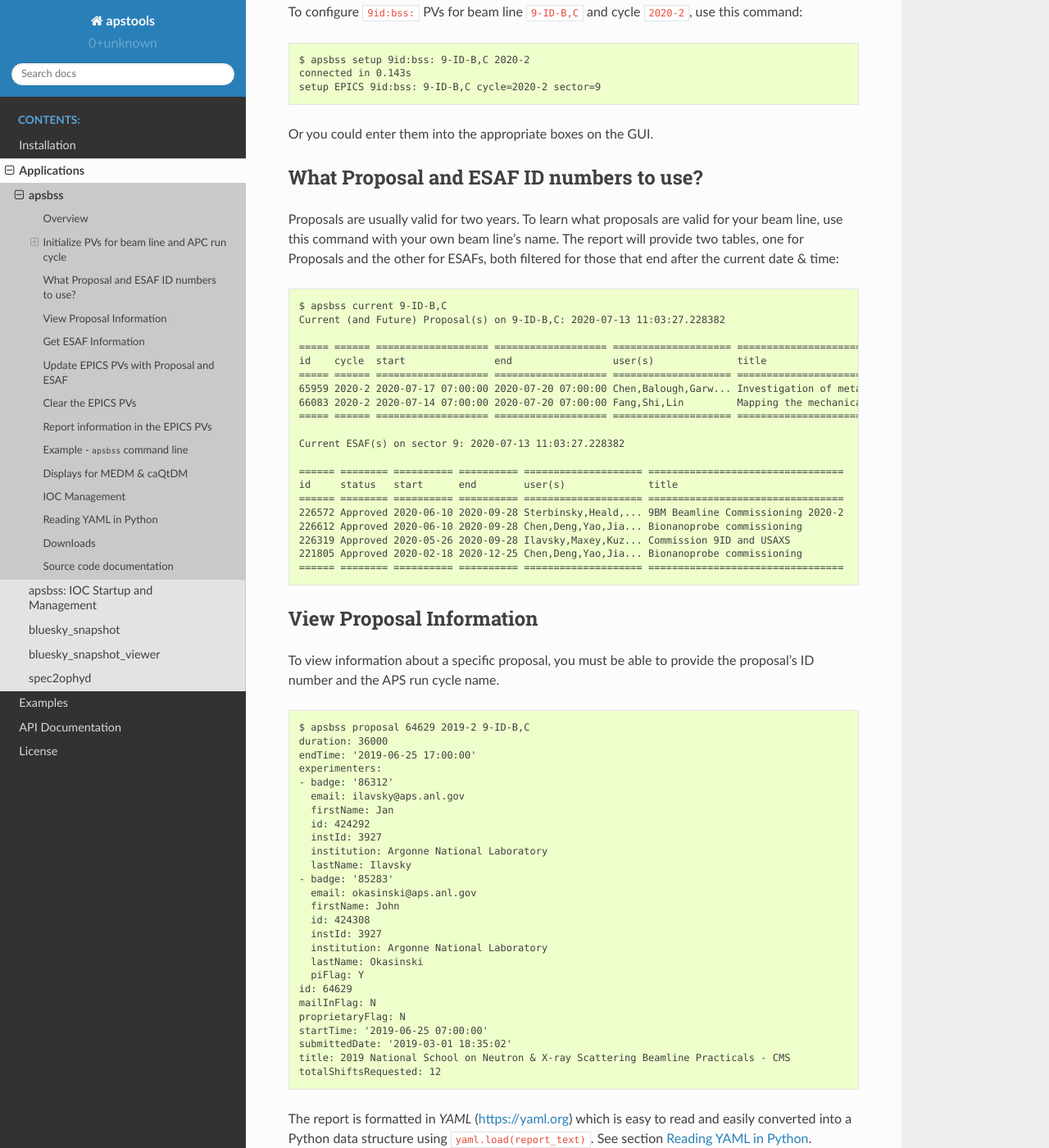
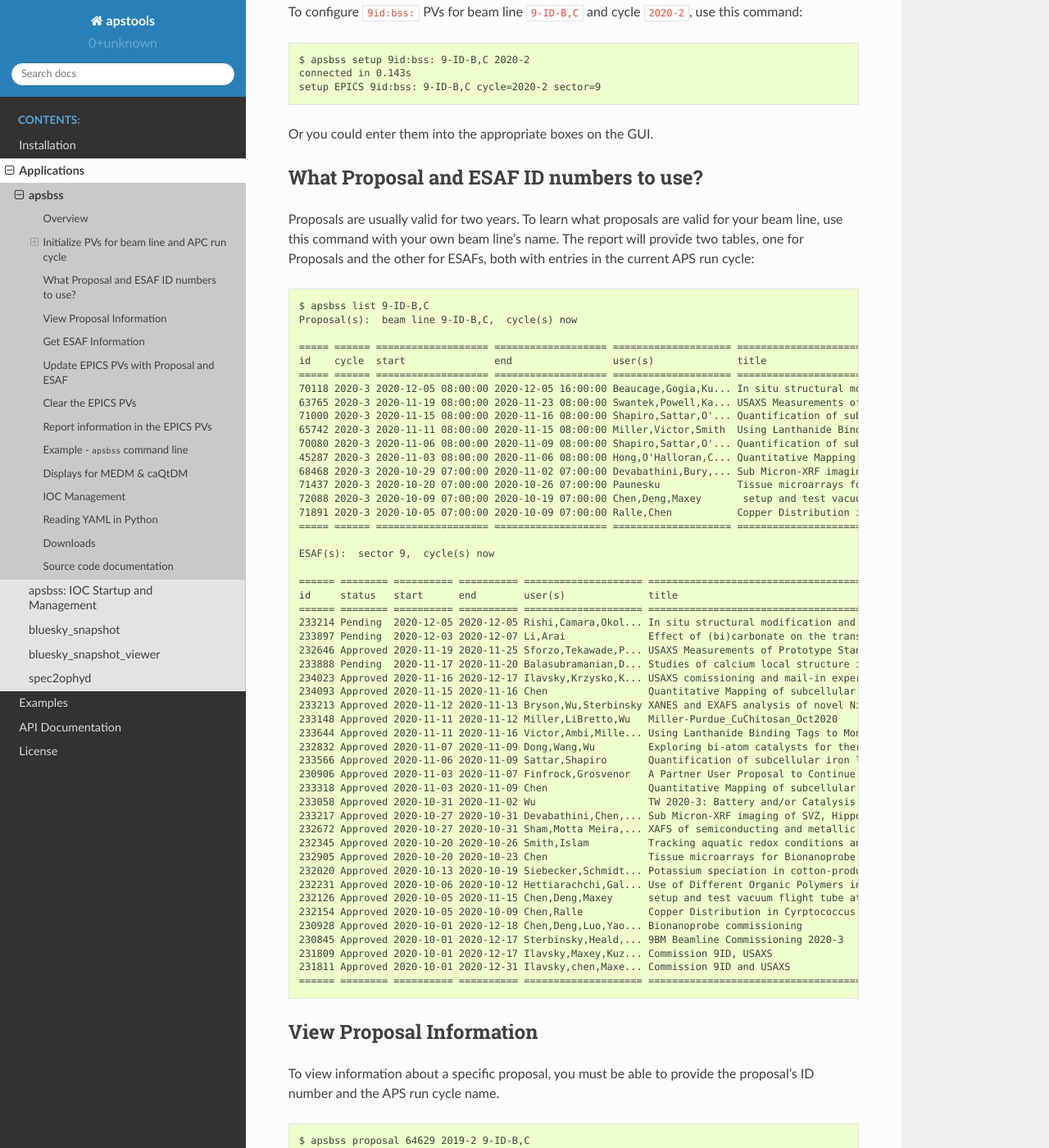
Before and after one commit to dogrecajb/apstools, a Sphinx documentation site: the page built from docs/source/applications/apsbss.rst, in a window 1280 px wide and 1400 px high, scrolled down 5874 px. Shown: the whole window at 82% size. Built offline with Sphinx 7.4.7 and the Read the Docs theme 2.0.0, drawn with Linux system fonts in a browser that asks for light colours; some of the changed text lies outside the part shown.

Commit message:
DOC #453

```diff
--- a/docs/source/applications/apsbss.rst
+++ b/docs/source/applications/apsbss.rst
@@ -233,28 +233,58 @@ Proposals are usually valid for two years.  To learn what
 proposals are valid for your beam line, use this command
 with your own beam line's name.  The report will provide
 two tables, one for Proposals and the other for ESAFs,
-both filtered for those that end after the current date & time::
+both with entries in the current APS run cycle::
 
-    $ apsbss current 9-ID-B,C
-    Current (and Future) Proposal(s) on 9-ID-B,C: 2020-07-13 11:03:27.228382
+    $ apsbss list 9-ID-B,C
+    Proposal(s):  beam line 9-ID-B,C,  cycle(s) now
 
     ===== ====== =================== =================== ==================== ========================================
     id    cycle  start               end                 user(s)              title
     ===== ====== =================== =================== ==================== ========================================
-    65959 2020-2 2020-07-17 07:00:00 2020-07-20 07:00:00 Chen,Balough,Garw... Investigation of metal ion flux durin...
-    66083 2020-2 2020-07-14 07:00:00 2020-07-20 07:00:00 Fang,Shi,Lin         Mapping the mechanical-responsive con...
+    70118 2020-3 2020-12-05 08:00:00 2020-12-05 16:00:00 Beaucage,Gogia,Ku... In situ structural modification and d...
+    63765 2020-3 2020-11-19 08:00:00 2020-11-23 08:00:00 Swantek,Powell,Ka... USAXS Measurements of Fuel Injection ...
+    71000 2020-3 2020-11-15 08:00:00 2020-11-16 08:00:00 Shapiro,Sattar,O'... Quantification of subcellular iron lo...
+    65742 2020-3 2020-11-11 08:00:00 2020-11-15 08:00:00 Miller,Victor,Smith  Using Lanthanide Binding Tags to Moni...
+    70080 2020-3 2020-11-06 08:00:00 2020-11-09 08:00:00 Shapiro,Sattar,O'... Quantification of subcellular iron lo...
+    45287 2020-3 2020-11-03 08:00:00 2020-11-06 08:00:00 Hong,O'Halloran,C... Quantitative Mapping of subcellular t...
+    68468 2020-3 2020-10-29 07:00:00 2020-11-02 07:00:00 Devabathini,Bury,... Sub Micron-XRF imaging of SVZ, Hippoc...
+    71437 2020-3 2020-10-20 07:00:00 2020-10-26 07:00:00 Paunesku             Tissue microarrays for Bionanoprobe use
+    72088 2020-3 2020-10-09 07:00:00 2020-10-19 07:00:00 Chen,Deng,Maxey       setup and test vacuum flight tube at...
+    71891 2020-3 2020-10-05 07:00:00 2020-10-09 07:00:00 Ralle,Chen           Copper Distribution in Cyrptococcus N...
     ===== ====== =================== =================== ==================== ========================================
 
-    Current ESAF(s) on sector 9: 2020-07-13 11:03:27.228382
+    ESAF(s):  sector 9,  cycle(s) now
 
-    ====== ======== ========== ========== ==================== =================================
+    ====== ======== ========== ========== ==================== ========================================
     id     status   start      end        user(s)              title
-    ====== ======== ========== ========== ==================== =================================
-    226572 Approved 2020-06-10 2020-09-28 Sterbinsky,Heald,... 9BM Beamline Commissioning 2020-2
-    226612 Approved 2020-06-10 2020-09-28 Chen,Deng,Yao,Jia... Bionanoprobe commissioning
-    226319 Approved 2020-05-26 2020-09-28 Ilavsky,Maxey,Kuz... Commission 9ID and USAXS
-    221805 Approved 2020-02-18 2020-12-25 Chen,Deng,Yao,Jia... Bionanoprobe commissioning
-    ====== ======== ========== ========== ==================== =================================
+    ====== ======== ========== ========== ==================== ========================================
+    233214 Pending  2020-12-05 2020-12-05 Rishi,Camara,Okol... In situ structural modification and d...
+    233897 Pending  2020-12-03 2020-12-07 Li,Arai              Effect of (bi)carbonate on the transf...
+    232646 Approved 2020-11-19 2020-11-25 Sforzo,Tekawade,P... USAXS Measurements of Prototype Stand...
+    233888 Pending  2020-11-17 2020-11-20 Balasubramanian,D... Studies of calcium local structure in...
+    234023 Approved 2020-11-16 2020-12-17 Ilavsky,Krzysko,K... USAXS comissioning and mail-in experi...
+    234093 Approved 2020-11-15 2020-11-16 Chen                 Quantitative Mapping of subcellular t...
+    233213 Approved 2020-11-12 2020-11-13 Bryson,Wu,Sterbinsky XANES and EXAFS analysis of novel Ni-...
+    233148 Approved 2020-11-11 2020-11-12 Miller,LiBretto,Wu   Miller-Purdue_CuChitosan_Oct2020
+    233644 Approved 2020-11-11 2020-11-16 Victor,Ambi,Mille... Using Lanthanide Binding Tags to Moni...
+    232832 Approved 2020-11-07 2020-11-09 Dong,Wang,Wu         Exploring bi-atom catalysts for therm...
+    233566 Approved 2020-11-06 2020-11-09 Sattar,Shapiro       Quantification of subcellular iron lo...
+    230906 Approved 2020-11-03 2020-11-07 Finfrock,Grosvenor   A Partner User Proposal to Continue t...
+    233318 Approved 2020-11-03 2020-11-09 Chen                 Quantitative Mapping of subcellular t...
+    233058 Approved 2020-10-31 2020-11-02 Wu                   TW 2020-3: Battery and/or Catalysis E...
+    233217 Approved 2020-10-27 2020-10-31 Devabathini,Chen,... Sub Micron-XRF imaging of SVZ, Hippoc...
+    232672 Approved 2020-10-27 2020-10-31 Sham,Motta Meira,... XAFS of semiconducting and metallic n...
+    232345 Approved 2020-10-20 2020-10-26 Smith,Islam          Tracking aquatic redox conditions and...
+    232905 Approved 2020-10-20 2020-10-23 Chen                 Tissue microarrays for Bionanoprobe use
+    232020 Approved 2020-10-13 2020-10-19 Siebecker,Schmidt... Potassium speciation in cotton-produc...
+    232231 Approved 2020-10-06 2020-10-12 Hettiarachchi,Gal... Use of Different Organic Polymers in ...
+    232126 Approved 2020-10-05 2020-11-15 Chen,Deng,Maxey      setup and test vacuum flight tube at ...
+    232154 Approved 2020-10-05 2020-10-09 Chen,Ralle           Copper Distribution in Cyrptococcus N...
+    230928 Approved 2020-10-01 2020-12-18 Chen,Deng,Luo,Yao... Bionanoprobe commissioning
+    230845 Approved 2020-10-01 2020-12-17 Sterbinsky,Heald,... 9BM Beamline Commissioning 2020-3
+    231809 Approved 2020-10-01 2020-12-17 Ilavsky,Maxey,Kuz... Commission 9ID, USAXS
+    231811 Approved 2020-10-01 2020-12-31 Ilavsky,chen,Maxe... Commission 9ID and USAXS
+    ====== ======== ========== ========== ==================== ========================================
 
 
 View Proposal Information
@@ -397,7 +427,7 @@ the *apsbss* application expects::
 
     $ apsbss  -h
     usage: apsbss [-h] [-v]
-                  {beamlines,current,cycles,esaf,proposal,clear,setup,update,report}
+                  {beamlines,current,cycles,esaf,list,proposal,clear,setup,update,report}
                   ...
 
     Retrieve specific records from the APS Proposal and ESAF databases.
@@ -409,9 +439,10 @@ the *apsbss* application expects::
     subcommand:
       {beamlines,current,cycles,esaf,proposal,clear,setup,update,report}
         beamlines           print list of beamlines
-        current             print current ESAF(s) and proposal(s)
+        current             print current ESAF(s) and proposal(s), DEPRECATED: use 'list' instead
         cycles              print APS run cycle names
         esaf                print specific ESAF
+        list                list by cycle
         proposal            print specific proposal
         clear               EPICS PVs: clear
         setup               EPICS PVs: setup
```
